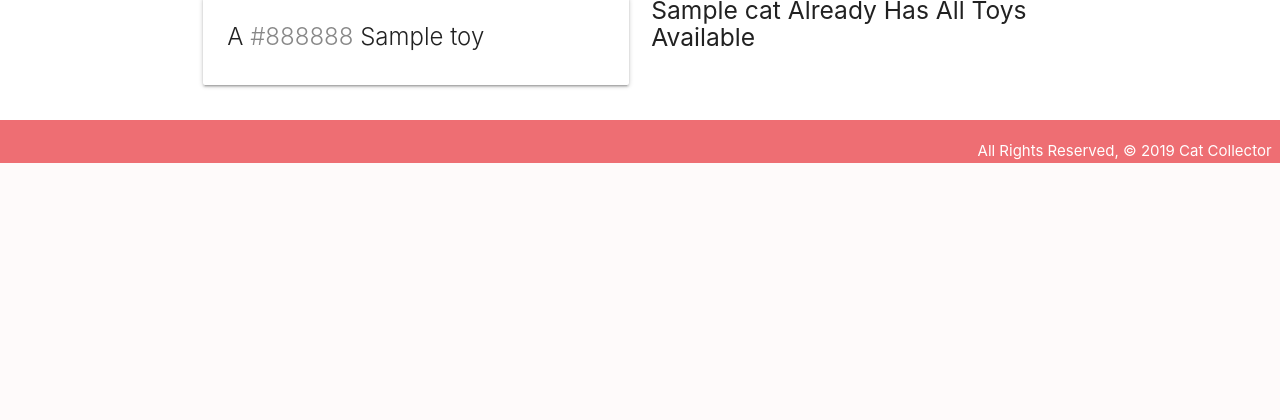
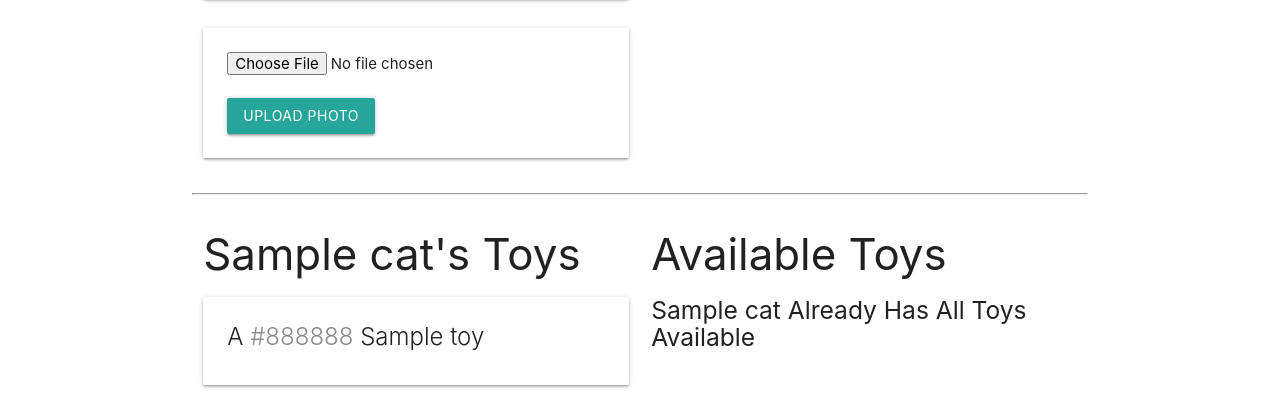
Before and after one commit to kellyluuu/catcollector, a Django app: page /cats/1/ in a window 1280 px wide. Shown: the part 774-1194 px from the top of the page. Before the commit the page ends 937 px from the top, so only its background shows below. Run offline with Django 4.2, Linux system fonts and the light colour scheme; tables that the repository leaves empty hold one stand-in row (values such as "Sample post").

Commit message:
upload to amazon s3

```diff
--- a/main_app/admin.py
+++ b/main_app/admin.py
@@ -1,9 +1,10 @@
 from django.contrib import admin
 
 # import your models here
-from .models import Cat, Feeding, Toy
+from .models import Cat, Feeding, Toy, Photo
 
 # Register your models here
 admin.site.register(Cat)
 admin.site.register(Feeding)
 admin.site.register(Toy)
+admin.site.register(Photo)
--- a/main_app/models.py
+++ b/main_app/models.py
@@ -58,3 +58,11 @@ class Feeding(models.Model):
     # change the default sort
     class Meta:
         ordering = ['-date', 'meal']
+
+
+class Photo(models.Model):
+    url = models.CharField(max_length=200)
+    cat = models.ForeignKey(Cat, on_delete=models.CASCADE)
+
+    def __str__(self):
+        return f"Photo for cat_id: {self.cat_id} @{self.url}"
--- a/main_app/templates/cats/detail.html
+++ b/main_app/templates/cats/detail.html
@@ -21,7 +21,22 @@
         <a href="{% url 'cats_delete' cat.id %}">Delete</a>
       </div>
     </div>
+    <!-- Insert photo markup below this comment -->
+    {% for photo in cat.photo_set.all %}
+    <img class="responsive-img card-panel" src="{{photo.url}}">
+    {% empty %}
+    <div class="card-panel teal-text center-align">No Photos Uploaded</div>
+    {% endfor %}
+    <!-- new code below -->
+<form action="{% url 'add_photo' cat.id %}" enctype="multipart/form-data" method="POST" class="card-panel">
+  {% csrf_token %}
+  <input type="file" name="photo-file">
+  <br><br>
+  <input type="submit" class="btn" value="Upload Photo">
+</form>
+
   </div>
+
   <div class="col s6">
     <form action="{% url 'add_feeding' cat.id %}" method = "post">
       {% csrf_token %}
@@ -34,6 +49,7 @@
     {% else %}
     <div class="card-panel red-text center-align">{{cat.name}} might be hungry</div>
     {% endif %}
+
 
     <table class="striped">
       <thead>
--- a/main_app/urls.py
+++ b/main_app/urls.py
@@ -17,4 +17,5 @@ urlpatterns = [
     path('toys/<int:pk>/delete/', views.ToyDelete.as_view(), name='toys_delete'),
     # associate a toy with a cat (M:M)
     path('cats/<int:cat_id>/assoc_toy/<int:toy_id>/', views.assoc_toy, name='assoc_toy'),
+    path('cats/<int:cat_id>/add_photo/', views.add_photo, name='add_photo'),
 ]
--- a/main_app/views.py
+++ b/main_app/views.py
@@ -1,12 +1,18 @@
 from django.shortcuts import render, redirect
 from django.http import HttpResponse
 from django.views.generic import ListView, DetailView
-from .models import Cat, Toy
+from .models import Cat, Toy, Photo
 from django.views.generic.edit import CreateView, UpdateView, DeleteView
+import uuid
+import boto3
 
 
-# Import the FeedingForm
+
 from .forms import FeedingForm
+
+# Add these "constants" below the imports
+S3_BASE_URL = 'https://s3.us-east-1.amazonaws.com/'
+BUCKET = 'mycatcollector'
 
 
 
@@ -47,6 +53,27 @@ def assoc_toy(request, cat_id, toy_id):
   Cat.objects.get(id=cat_id).toys.add(toy_id)
   return redirect ('detail', cat_id=cat_id)
 
+def add_photo(request, cat_id):
+    # photo-file will be the "name" attribute on the <input type="file">
+    photo_file = request.FILES.get('photo-file', None)
+    if photo_file:
+        s3 = boto3.client('s3')
+        # need a unique "key" for S3 / needs image file extension too
+        key = uuid.uuid4().hex[:6] + photo_file.name[photo_file.name.rfind('.'):]
+        # just in case something goes wrong
+        try:
+            s3.upload_fileobj(photo_file, BUCKET, key)
+            # build the full url string
+            url = f"{S3_BASE_URL}{BUCKET}/{key}"
+            # we can assign to cat_id or cat (if you have a cat object)
+            photo = Photo(url=url, cat_id=cat_id)
+            photo.save()
+        except:
+            print('An error occurred uploading file to S3')
+    return redirect('detail', cat_id=cat_id)
+
+
+
 class CatCreate(CreateView):
   model = Cat
   fields = '__all__'
```
Also changed, not shown: main_app/migrations/0005_photo.py (added), 2 other files.
